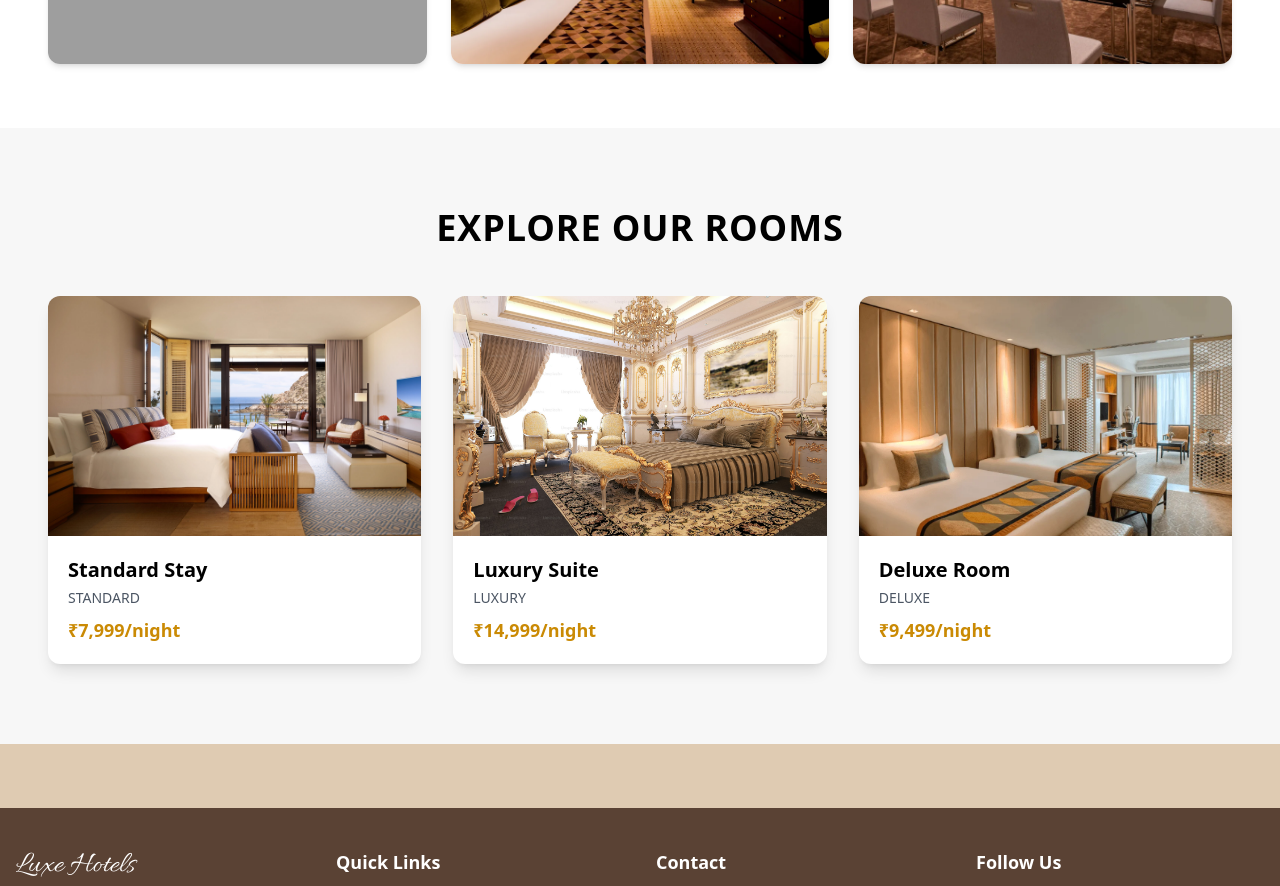
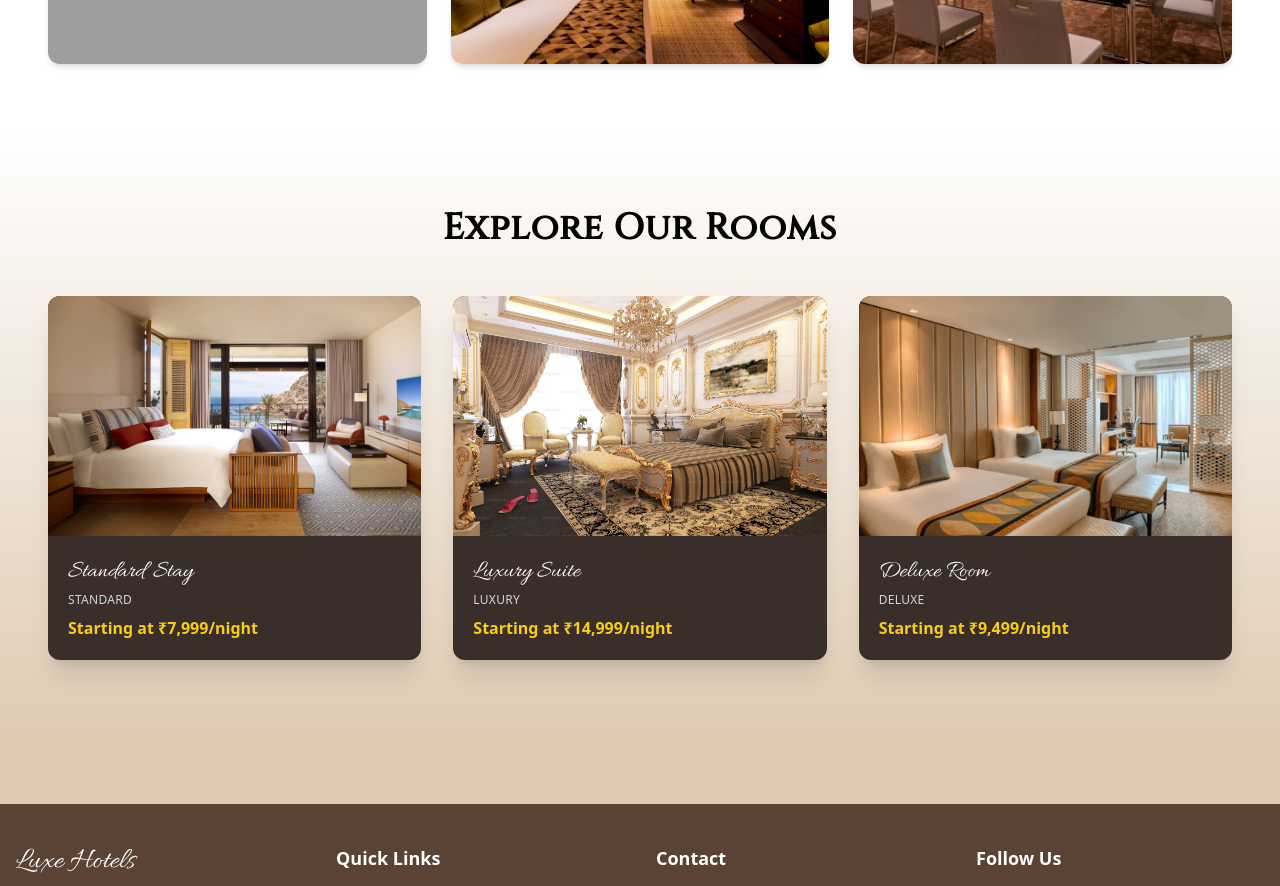
Before and after one commit to swastik-nandy/Hotel-Management-System, a React (Vite) app in the folder frontend/: page / in a window 1280 px wide. Shown: the part 1240-2126 px from the top of the page. Built offline with nearby package versions, Linux system fonts and the light colour scheme; no server answers; grey boxes are pictures that could not be loaded; a web font is replaced by a local one.

Commit message:
Update RoomsPreviewSection.jsx

```diff
--- a/frontend/src/components/RoomsPreviewSection.jsx
+++ b/frontend/src/components/RoomsPreviewSection.jsx
@@ -32,21 +32,26 @@ const cards = [
 export default function RoomsPreviewSection() {
   const navigate = useNavigate();
 
-  const handleClick = (roomType, branchId, branchName) => {
-    navigate(
-      `/info?branch=${encodeURIComponent(branchName)}&branchId=${branchId}&type=${roomType}`
-    );
+  const handleClick = () => {
+    navigate("/filter");
   };
 
   return (
-    <section id="explore" className="bg-[#f7f7f7] text-black px-6 md:px-12 py-20">
+    <section
+      id="explore"
+      className="px-6 md:px-12 py-20"
+      style={{
+        background: "linear-gradient(to bottom, #ffffff, #dfcbb2)", // white to soft brown
+      }}
+    >
       {/* Heading */}
       <motion.h2
         initial={{ opacity: 0, y: 30 }}
         whileInView={{ opacity: 1, y: 0 }}
         transition={{ duration: 0.6 }}
         viewport={{ once: true }}
-        className="text-3xl md:text-4xl font-bold text-center uppercase tracking-wide mb-12"
+        className="text-3xl md:text-4xl text-center tracking-wide mb-12"
+        style={{ fontFamily: "'Cinzel', serif", fontWeight: "bold" }}
       >
         Explore Our Rooms
       </motion.h2>
@@ -62,10 +67,8 @@ export default function RoomsPreviewSection() {
             viewport={{ once: true }}
           >
             <div
-              onClick={() =>
-                handleClick(card.roomType, card.defaultBranchId, card.defaultBranchName)
-              }
-              className="cursor-pointer block bg-white rounded-xl overflow-hidden shadow-lg hover:shadow-xl hover:scale-[1.015] transition-transform duration-300"
+              onClick={handleClick}
+              className="cursor-pointer block bg-[#3a2e2a] text-white rounded-xl overflow-hidden shadow-xl hover:shadow-2xl hover:scale-[1.02] transition-transform duration-300"
             >
               <img
                 src={card.image}
@@ -73,9 +76,16 @@ export default function RoomsPreviewSection() {
                 className="w-full h-60 object-cover"
               />
               <div className="p-5">
-                <h3 className="text-xl font-semibold mb-1">{card.title}</h3>
-                <p className="text-sm text-gray-600 mb-2">{card.roomType}</p>
-                <p className="text-lg font-bold text-yellow-600">{card.price}</p>
+                <h3
+                  className="text-2xl mb-1"
+                  style={{ fontFamily: "'Allura', cursive" }}
+                >
+                  {card.title}
+                </h3>
+                <p className="text-xs tracking-wide text-gray-300 mb-2">{card.roomType}</p>
+                <p className="text-md font-semibold text-yellow-400">
+                  Starting at {card.price}
+                </p>
               </div>
             </div>
           </motion.div>
```
